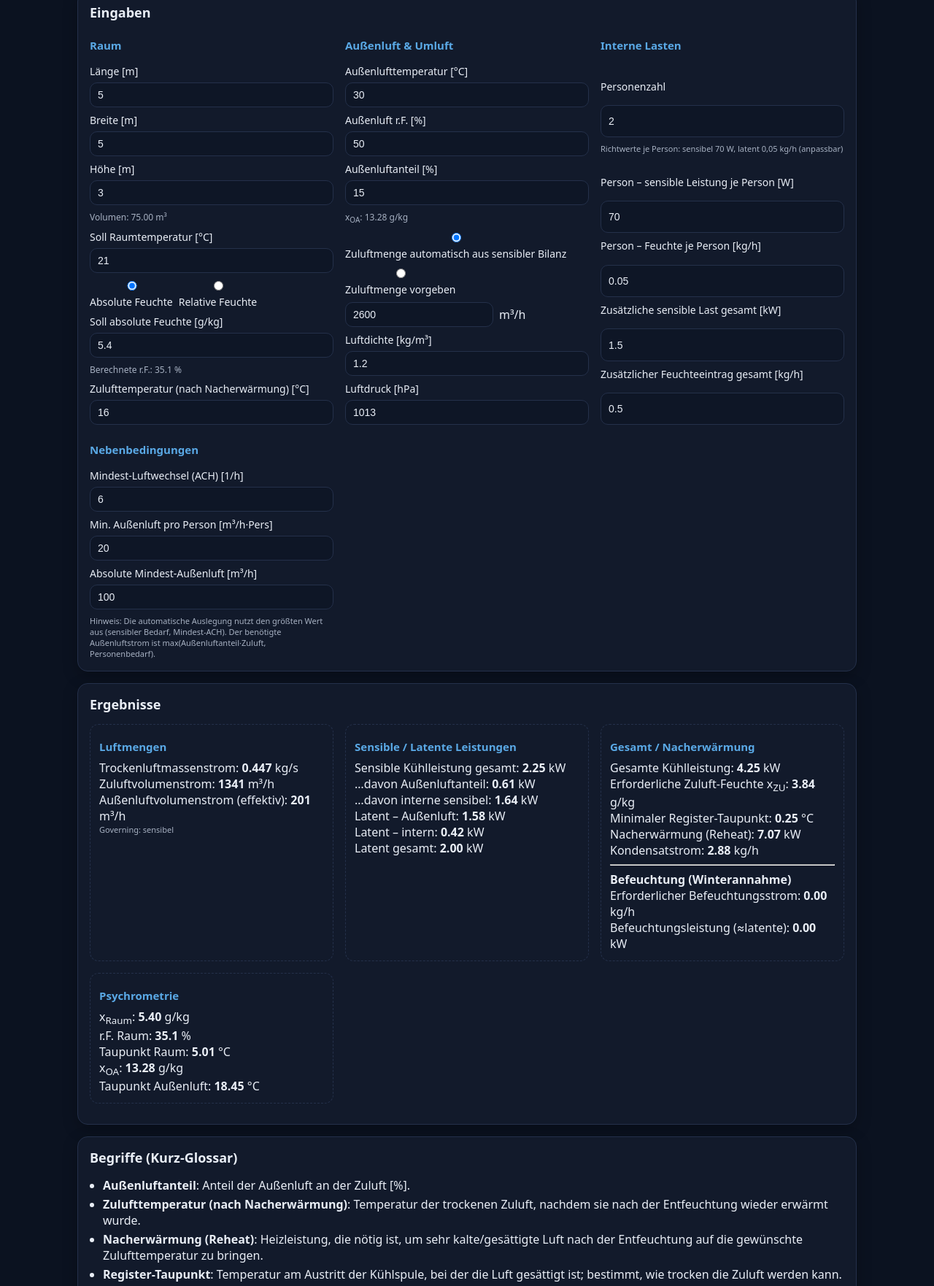
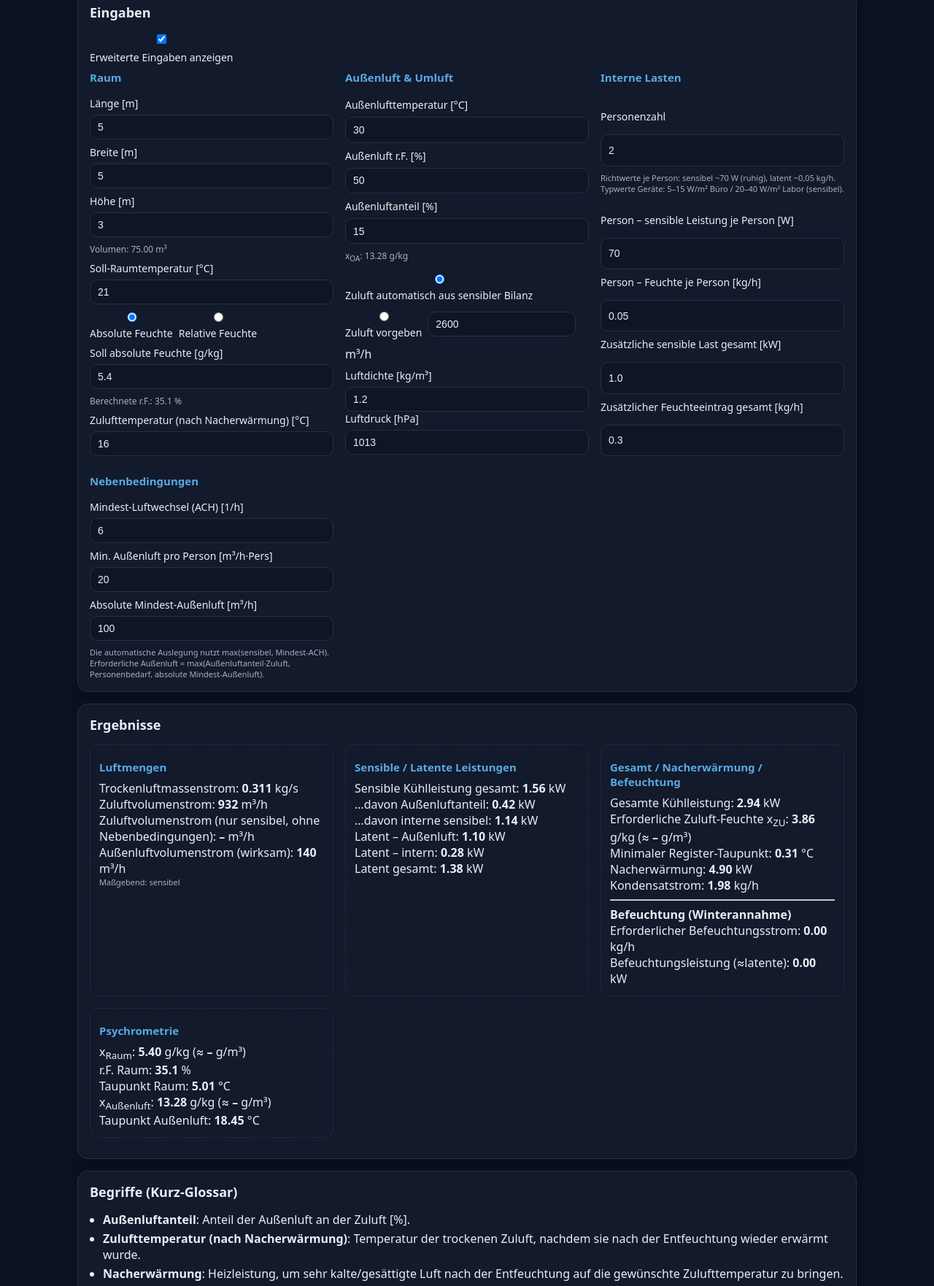
Before and after one commit to Oktaederim/AuslegungsrechnerLabor, a plain HTML site: page index.html in a window 1280 px wide. Shown: the part 135-1897 px from the top of the page at 73% size. Drawn offline with Linux system fonts and the light colour scheme.

Commit message:
Update index.html
Final3

```diff
--- a/index.html
+++ b/index.html
@@ -3,7 +3,7 @@
 <head>
   <meta charset="utf-8">
   <meta name="viewport" content="width=device-width, initial-scale=1">
-  <title>Laserlabor – Auslegungsrechner (T/Feuchte)</title>
+  <title>Laserlabor – Auslegungsrechner (Temperatur/Feuchte)</title>
   <link rel="stylesheet" href="style.css">
 </head>
 <body>
@@ -23,6 +23,7 @@
   <main>
     <section class="card">
       <h2>Eingaben</h2>
+      <div class="row"><label><input type="checkbox" id="toggleAdvanced" checked> Erweiterte Eingaben anzeigen</label></div>
       <div class="grid">
         <div class="field-group">
           <h3>Raum</h3>
@@ -31,7 +32,7 @@
           <label>Höhe [m] <input type="number" id="H" step="0.1" value="3"></label>
           <div class="hint">Volumen: <span id="Vroom">–</span> m³</div>
 
-          <label>Soll Raumtemperatur [°C] <input type="number" id="T_room" step="0.1" value="21"></label>
+          <label>Soll-Raumtemperatur [°C] <input type="number" id="T_room" step="0.1" value="21"></label>
 
           <div class="row">
             <label><input type="radio" name="feuchteMode" value="abs" checked> Absolute Feuchte</label>
@@ -52,34 +53,36 @@
           <div class="hint">x<sub>OA</sub>: <span id="x_oa_label">–</span> g/kg</div>
 
           <div class="row">
-            <label><input type="radio" name="sizeMode" value="auto" checked> Zuluftmenge automatisch aus sensibler Bilanz</label>
+            <label><input type="radio" name="sizeMode" value="auto" checked> Zuluft automatisch aus sensibler Bilanz</label>
           </div>
           <div class="row">
-            <label><input type="radio" name="sizeMode" value="fixed"> Zuluftmenge vorgeben</label>
+            <label><input type="radio" name="sizeMode" value="fixed"> Zuluft vorgeben</label>
             <input type="number" id="Vdot_user" step="10" value="2600" disabled> <span>m³/h</span>
           </div>
 
-          <label>Luftdichte [kg/m³] <input type="number" id="rho_air" step="0.01" value="1.2"></label>
-          <label>Luftdruck [hPa] <input type="number" id="p_bar_hPa" step="1" value="1013"></label>
+          <div class="advanced">
+            <label>Luftdichte [kg/m³] <input type="number" id="rho_air" step="0.01" value="1.2"></label>
+            <label>Luftdruck [hPa] <input type="number" id="p_bar_hPa" step="1" value="1013"></label>
+          </div>
         </div>
 
         <div class="field-group">
           <h3>Interne Lasten</h3>
           <label>Personenzahl <input type="number" id="n_persons" step="1" value="2"></label>
-          <div class="hint tiny">Richtwerte je Person: sensibel 70 W, latent 0,05 kg/h (anpassbar)</div>
+          <div class="hint tiny">Richtwerte je Person: sensibel ~70 W (ruhig), latent ~0,05 kg/h. Typwerte Geräte: 5–15 W/m² Büro / 20–40 W/m² Labor (sensibel).</div>
           <label>Person – sensible Leistung je Person [W] <input type="number" id="P_sens_pp_W" step="1" value="70"></label>
           <label>Person – Feuchte je Person [kg/h] <input type="number" id="m_lat_pp_kgph" step="0.01" value="0.05"></label>
 
-          <label>Zusätzliche sensible Last gesamt [kW] <input type="number" id="Q_int_sens_kW" step="0.1" value="1.5"></label>
-          <label>Zusätzlicher Feuchteeintrag gesamt [kg/h] <input type="number" id="m_int_lat_kgph" step="0.1" value="0.5"></label>
+          <label>Zusätzliche sensible Last gesamt [kW] <input type="number" id="Q_int_sens_kW" step="0.1" value="1.0"></label>
+          <label>Zusätzlicher Feuchteeintrag gesamt [kg/h] <input type="number" id="m_int_lat_kgph" step="0.1" value="0.3"></label>
         </div>
 
         <div class="field-group">
           <h3>Nebenbedingungen</h3>
           <label>Mindest-Luftwechsel (ACH) [1/h] <input type="number" id="ACH_min" step="0.1" value="6"></label>
           <label>Min. Außenluft pro Person [m³/h·Pers] <input type="number" id="OA_per_person" step="1" value="20"></label>
-<label>Absolute Mindest-Außenluft [m³/h] <input type="number" id="OA_min_m3ph" step="1" value="100"></label>
-          <div class="hint tiny">Hinweis: Die automatische Auslegung nutzt den größten Wert aus (sensibler Bedarf, Mindest-ACH). Der benötigte Außenluftstrom ist max(Außenluftanteil·Zuluft, Personenbedarf).</div>
+          <label>Absolute Mindest-Außenluft [m³/h] <input type="number" id="OA_min_m3ph" step="1" value="100"></label>
+          <div class="hint tiny">Die automatische Auslegung nutzt max(sensibel, Mindest-ACH). Erforderliche Außenluft = max(Außenluftanteil·Zuluft, Personenbedarf, absolute Mindest-Außenluft).</div>
         </div>
       </div>
     </section>
@@ -91,8 +94,9 @@
           <h3>Luftmengen</h3>
           <div>Trockenluftmassenstrom: <b id="m_dot">–</b> kg/s</div>
           <div>Zuluftvolumenstrom: <b id="Vdot">–</b> m³/h</div>
-          <div>Außenluftvolumenstrom (effektiv): <b id="Vdot_OA">–</b> m³/h</div>
-          <div class="hint tiny">Governing: <span id="governing">–</span></div>
+          <div>Zuluftvolumenstrom (nur sensibel, ohne Nebenbedingungen): <b id="Vdot_sensible_only">–</b> m³/h</div>
+          <div>Außenluftvolumenstrom (wirksam): <b id="Vdot_OA">–</b> m³/h</div>
+          <div class="hint tiny">Maßgebend: <span id="governing">–</span></div>
         </div>
 
         <div class="box">
@@ -106,11 +110,11 @@
         </div>
 
         <div class="box">
-          <h3>Gesamt / Nacherwärmung</h3>
+          <h3>Gesamt / Nacherwärmung / Befeuchtung</h3>
           <div>Gesamte Kühlleistung: <b id="Q_total">–</b> kW</div>
-          <div>Erforderliche Zuluft-Feuchte x<sub>ZU</sub>: <b id="x_supply">–</b> g/kg</div>
+          <div>Erforderliche Zuluft-Feuchte x<sub>ZU</sub>: <b id="x_supply">–</b> g/kg (≈ <b id="x_supply_gm3">–</b> g/m³)</div>
           <div>Minimaler Register-Taupunkt: <b id="Tdp_coil">–</b> °C</div>
-          <div>Nacherwärmung (Reheat): <b id="Q_reheat">–</b> kW</div>
+          <div>Nacherwärmung: <b id="Q_reheat">–</b> kW</div>
           <div>Kondensatstrom: <b id="m_cond">–</b> kg/h</div>
           <hr>
           <div><b>Befeuchtung (Winterannahme)</b></div>
@@ -120,10 +124,10 @@
 
         <div class="box">
           <h3>Psychrometrie</h3>
-          <div>x<sub>Raum</sub>: <b id="x_room_label">–</b> g/kg</div>
+          <div>x<sub>Raum</sub>: <b id="x_room_label">–</b> g/kg (≈ <b id="x_room_gm3">–</b> g/m³)</div>
           <div>r.F. Raum: <b id="rh_room_label">–</b> %</div>
           <div>Taupunkt Raum: <b id="tdp_room_label">–</b> °C</div>
-          <div>x<sub>OA</sub>: <b id="x_oa_label_2">–</b> g/kg</div>
+          <div>x<sub>Außenluft</sub>: <b id="x_oa_label_2">–</b> g/kg (≈ <b id="x_oa_gm3">–</b> g/m³)</div>
           <div>Taupunkt Außenluft: <b id="tdp_oa_label">–</b> °C</div>
         </div>
       </div>
@@ -135,9 +139,9 @@
       <ul class="glossary">
         <li><b>Außenluftanteil</b>: Anteil der Außenluft an der Zuluft [%].</li>
         <li><b>Zulufttemperatur (nach Nacherwärmung)</b>: Temperatur der trockenen Zuluft, nachdem sie nach der Entfeuchtung wieder erwärmt wurde.</li>
-        <li><b>Nacherwärmung (Reheat)</b>: Heizleistung, die nötig ist, um sehr kalte/gesättigte Luft nach der Entfeuchtung auf die gewünschte Zulufttemperatur zu bringen.</li>
+        <li><b>Nacherwärmung</b>: Heizleistung, um sehr kalte/gesättigte Luft nach der Entfeuchtung auf die gewünschte Zulufttemperatur zu bringen.</li>
         <li><b>Register-Taupunkt</b>: Temperatur am Austritt der Kühlspule, bei der die Luft gesättigt ist; bestimmt, wie trocken die Zuluft werden kann.</li>
-        <li><b>Absolute Feuchte x</b>: Wasserdampfmasse pro kg trockene Luft [kg/kg], häufig in g/kg angegeben.</li>
+        <li><b>Absolute Feuchte x</b>: Wasserdampfmasse pro kg trockene Luft [kg/kg], häufig in g/kg angegeben. Umrechnung in g/m³ siehe Psychrometrie.</li>
         <li><b>Luftwechsel (ACH)</b>: Wie oft pro Stunde die Raumluft theoretisch ausgetauscht wird (Zuluft m³/h / Raumvolumen m³).</li>
         <li><b>Befeuchtung</b>: Zufuhr von Wasserdampf, um im Winter trotz trockener Außenluft die gewünschte Raum-Feuchte zu halten. Näherung hier: isotherme Dampfbefeuchtung.</li>
       </ul>
```
